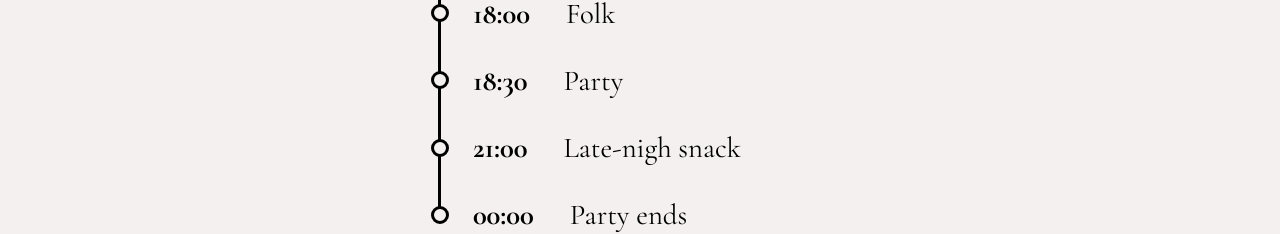
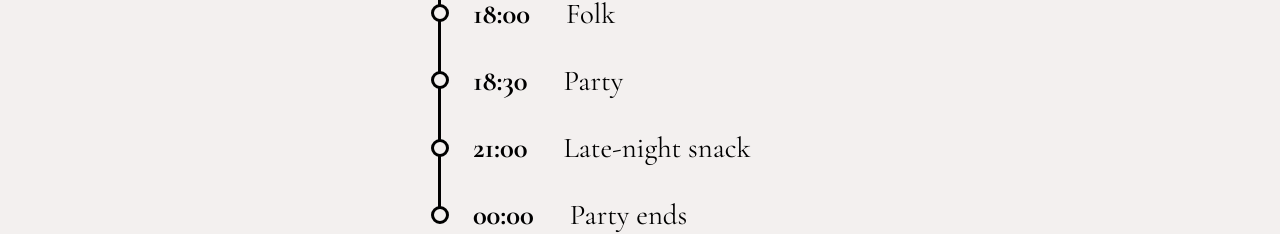
Before and after one commit to camilleri/web-boda, a React (Vite) app: page / in a window 1280 px wide. Shown: the part 3460-3694 px from the top of the page. Built offline with nearby package versions, Linux system fonts and the light colour scheme.

Commit message:
Fix typo

```diff
--- a/src/locales/en.ts
+++ b/src/locales/en.ts
@@ -61,7 +61,7 @@ const en = {
     timeline_lunch: "Lunch at the church",
     timeline_folk: "Folk",
     timeline_party: "Party",
-    timeline_resopo: "Late-nigh snack",
+    timeline_resopo: "Late-night snack",
     timeline_end: "Party ends",
   },
 };
```
